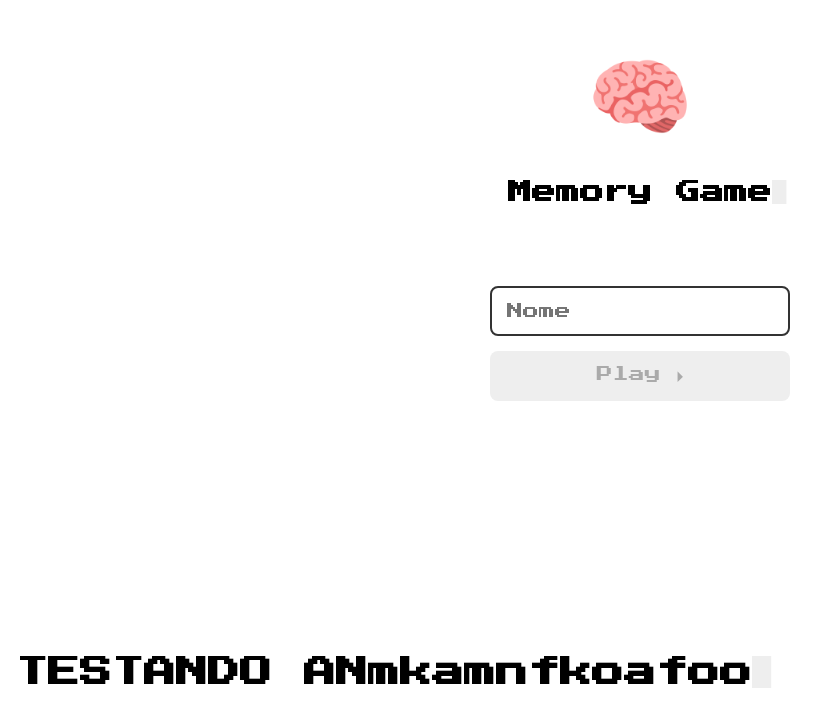
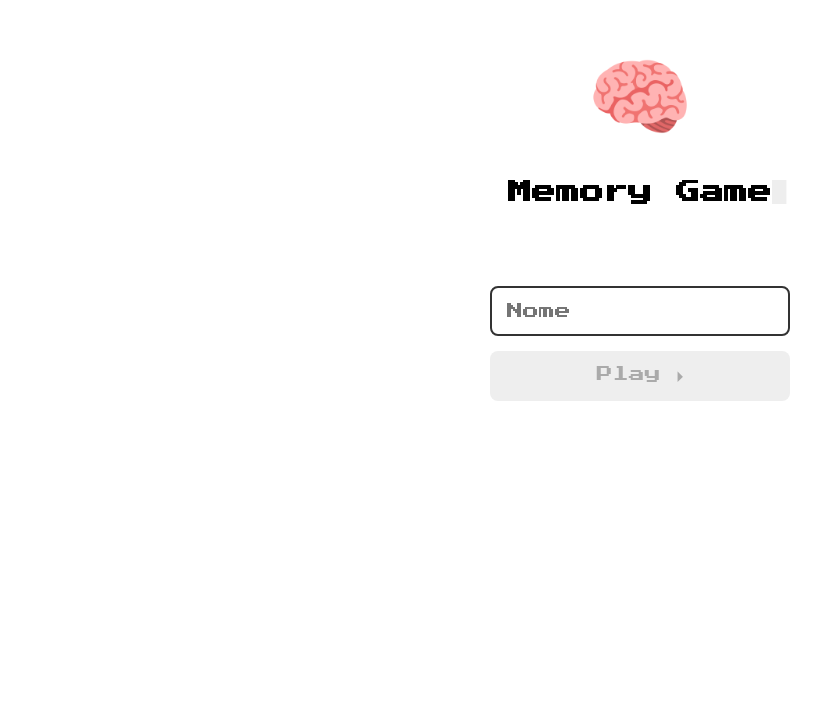
Before and after one commit to JoaoVictorgRamos/MemoryGame, a plain HTML site: page index.html in a window 1280 px wide. Shown: the part 176-896 px from the top of the page, without its empty margins (0-833 px from the left). After the commit the page ends 800 px from the top, so only its background shows below. Drawn offline with Linux system fonts and the light colour scheme.

Commit message:
correcoes

```diff
--- a/css/login.css
+++ b/css/login.css
@@ -61,8 +61,6 @@
   cursor: auto;
 }
 
-/* TESTE */
-
 .h1t {
   box-shadow: 0.6em 0 0 #eee;
   margin: 2rem 1rem;
--- a/index.html
+++ b/index.html
@@ -27,8 +27,6 @@
 
   </form>
 
-  <h1 class="h1t">TESTANDO ANmkamnfkoafookdnfodsjgfgnjdfglçdfjg</h1>
-
 </body>
 
 </html>
```
